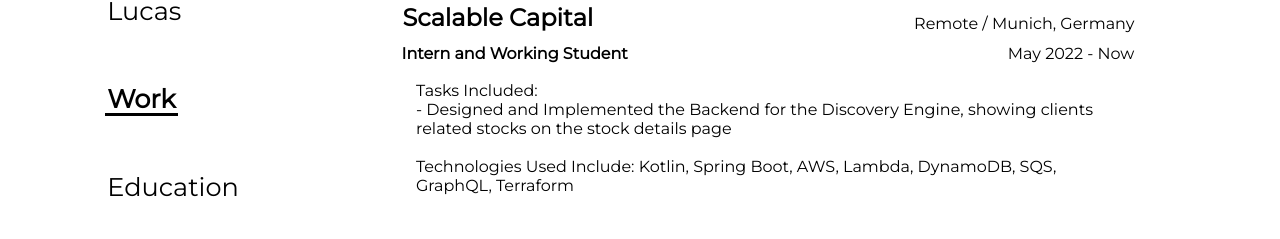
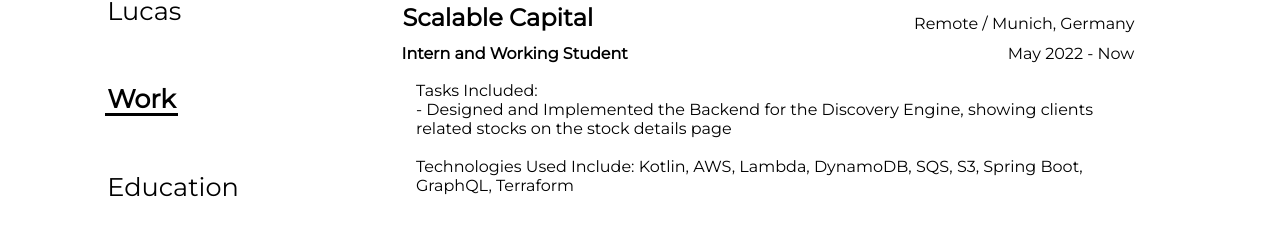
Before and after one commit to lucas-carvajal/website, a SvelteKit app: page /work in a window 1280 px wide. Shown: the part 214-453 px from the top of the page. Built offline with nearby package versions, Linux system fonts and the light colour scheme.

Commit message:
update work content

```diff
--- a/src/routes/work/content.ts
+++ b/src/routes/work/content.ts
@@ -8,7 +8,7 @@
 			'Tasks Included: <br> ' +
 			'- Designed and Implemented the Backend for the Discovery Engine, showing clients related stocks on the stock details page <br> <br> ' +
 			// "- Designed and Implemented the Backend for the Transaction Export, giving clients the opportunity to download all their transactions in CSV format <br> <br>" +
-			'Technologies Used Include: Kotlin, Spring Boot, AWS, Lambda, DynamoDB, SQS, GraphQL, Terraform'
+			'Technologies Used Include: Kotlin, AWS, Lambda, DynamoDB, SQS, S3, Spring Boot, GraphQL, Terraform'
 	},
 	{
 		institution: 'Safectory',
```
